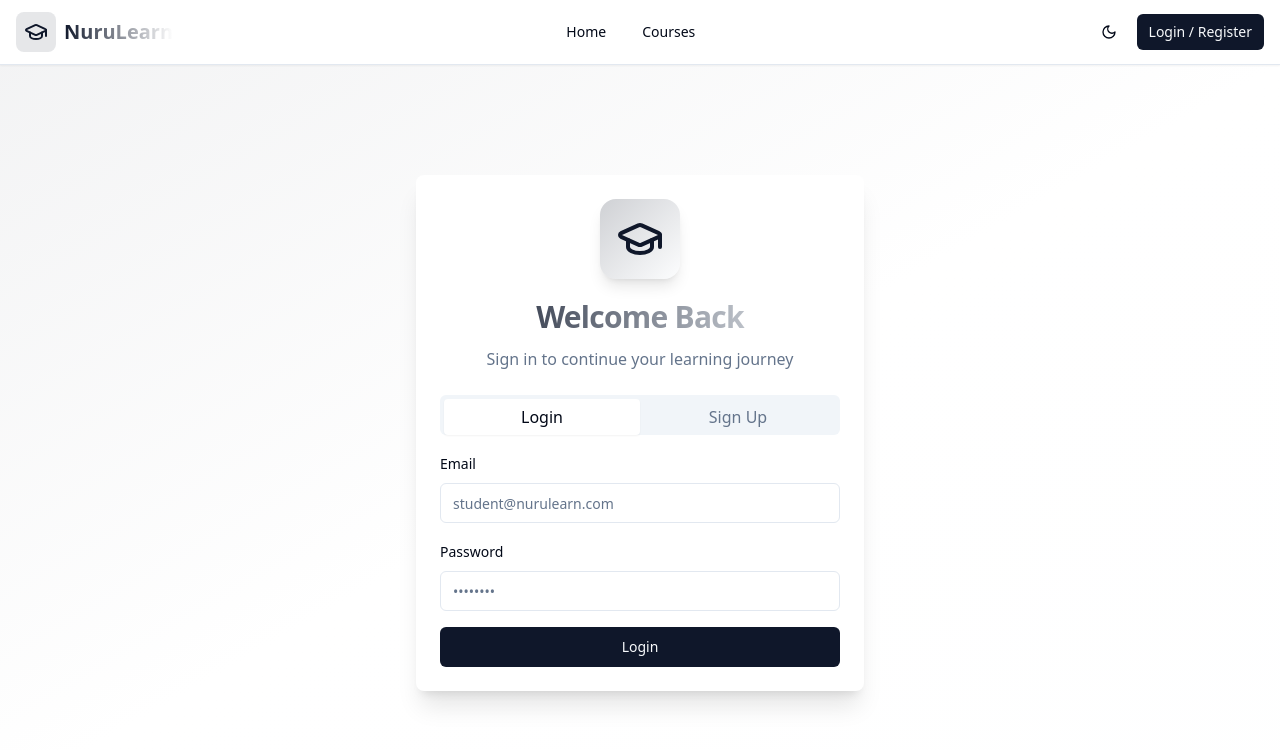
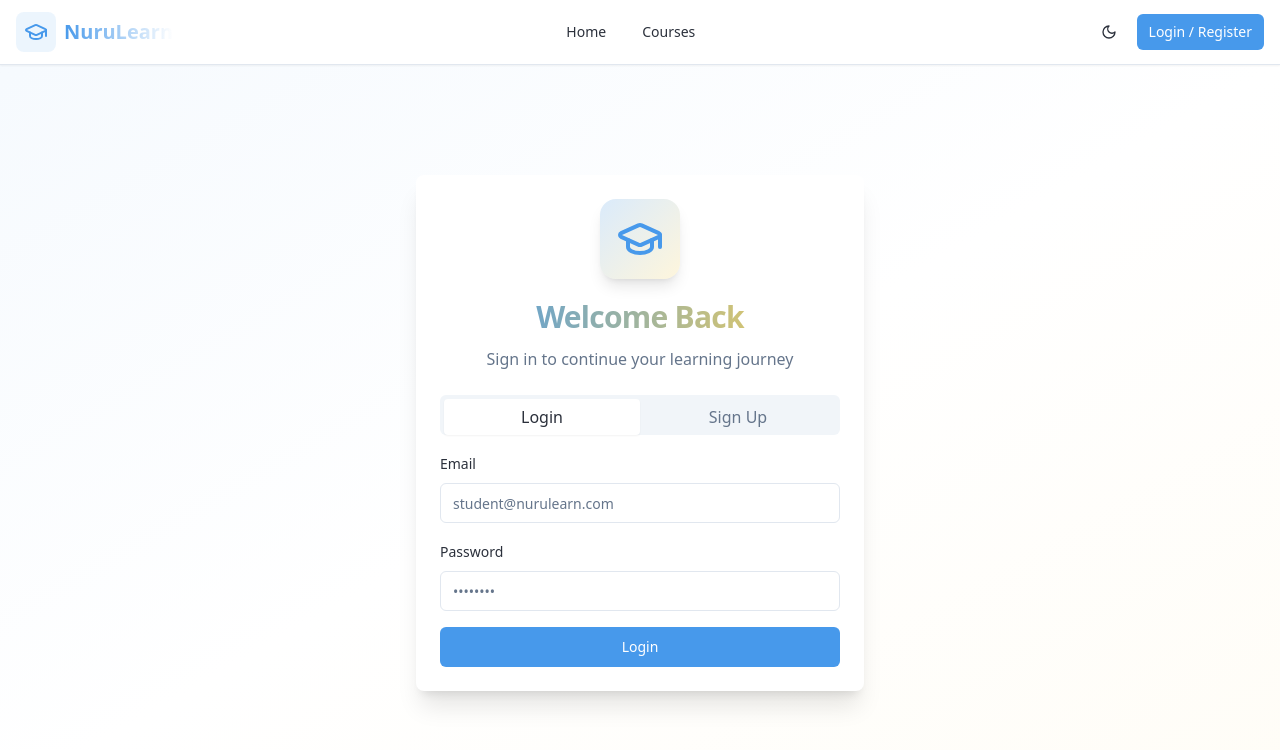
Before and after one commit to iainkuria/nurulearn, a React (Vite) app: page /auth in a window 1280 px wide. Shown: the top 750 px of the page. Built offline with nearby package versions, Linux system fonts and the light colour scheme; the HTML template or start-up script is replaced by a standard one.

Commit message:
Refine branding and pre-launch presentation

```diff
--- a/src/components/Footer.tsx
+++ b/src/components/Footer.tsx
@@ -1,5 +1,5 @@
 import { Link } from "react-router-dom";
-import { GraduationCap, Mail, Phone, MapPin } from "lucide-react";
+import { GraduationCap, Mail, Phone, MapPin, Linkedin, Github } from "lucide-react";
 
 export function Footer() {
   return (
@@ -83,8 +83,39 @@ export function Footer() {
           </div>
         </div>
 
-        <div className="border-t mt-8 pt-8 text-center text-sm text-muted-foreground">
-          <p>&copy; {new Date().getFullYear()} NuruLearn. All rights reserved.</p>
+        <div className="border-t mt-8 pt-8">
+          <div className="flex flex-col md:flex-row items-center justify-between gap-4">
+            <p className="text-sm text-muted-foreground">
+              &copy; 2025 NuruLearn. All rights reserved.
+            </p>
+            <div className="flex items-center gap-4">
+              <a
+                href="https://linkedin.com"
+                target="_blank"
+                rel="noopener noreferrer"
+                className="text-muted-foreground hover:text-primary transition-colors"
+                aria-label="LinkedIn"
+              >
+                <Linkedin className="w-5 h-5" />
+              </a>
+              <a
+                href="https://github.com"
+                target="_blank"
+                rel="noopener noreferrer"
+                className="text-muted-foreground hover:text-primary transition-colors"
+                aria-label="GitHub"
+              >
+                <Github className="w-5 h-5" />
+              </a>
+              <a
+                href="mailto:support@nurulearn.com"
+                className="text-muted-foreground hover:text-primary transition-colors"
+                aria-label="Email"
+              >
+                <Mail className="w-5 h-5" />
+              </a>
+            </div>
+          </div>
         </div>
       </div>
     </footer>
--- a/src/index.css
+++ b/src/index.css
@@ -5,25 +5,25 @@
 @layer base {
   :root {
     --background: 0 0% 100%;
-    --foreground: 222.2 84% 4.9%;
+    --foreground: 220 15% 20%;
     --card: 0 0% 100%;
-    --card-foreground: 222.2 84% 4.9%;
+    --card-foreground: 220 15% 20%;
     --popover: 0 0% 100%;
-    --popover-foreground: 222.2 84% 4.9%;
-    --primary: 221.2 83.2% 53.3%;
-    --primary-light: 217.2 91.2% 59.8%;
-    --primary-foreground: 210 40% 98%;
-    --secondary: 210 40% 96.1%;
-    --secondary-foreground: 222.2 47.4% 11.2%;
-    --muted: 210 40% 96.1%;
-    --muted-foreground: 215.4 16.3% 46.9%;
-    --accent: 210 40% 96.1%;
-    --accent-foreground: 222.2 47.4% 11.2%;
-    --destructive: 0 84.2% 60.2%;
-    --destructive-foreground: 210 40% 98%;
-    --border: 214.3 31.8% 91.4%;
-    --input: 214.3 31.8% 91.4%;
-    --ring: 221.2 83.2% 53.3%;
+    --popover-foreground: 220 15% 20%;
+    --primary: 210 80% 60%;
+    --primary-light: 200 85% 70%;
+    --primary-foreground: 0 0% 100%;
+    --secondary: 45 90% 85%;
+    --secondary-foreground: 220 15% 20%;
+    --muted: 210 40% 96%;
+    --muted-foreground: 215 16% 47%;
+    --accent: 45 95% 65%;
+    --accent-foreground: 220 15% 20%;
+    --destructive: 0 84% 60%;
+    --destructive-foreground: 0 0% 100%;
+    --border: 214 32% 91%;
+    --input: 214 32% 91%;
+    --ring: 210 80% 60%;
     --radius: 0.5rem;
     --chart-1: 12 76% 61%;
     --chart-2: 173 58% 39%;
@@ -33,26 +33,26 @@
   }
 
   .dark {
-    --background: 222.2 84% 4.9%;
+    --background: 220 50% 10%;
     --foreground: 210 40% 98%;
-    --card: 222.2 84% 4.9%;
+    --card: 220 45% 13%;
     --card-foreground: 210 40% 98%;
-    --popover: 222.2 84% 4.9%;
+    --popover: 220 45% 13%;
     --popover-foreground: 210 40% 98%;
-    --primary: 217.2 91.2% 59.8%;
-    --primary-light: 221.2 83.2% 53.3%;
-    --primary-foreground: 222.2 47.4% 11.2%;
-    --secondary: 217.2 32.6% 17.5%;
+    --primary: 210 80% 65%;
+    --primary-light: 200 85% 75%;
+    --primary-foreground: 220 50% 10%;
+    --secondary: 220 30% 20%;
     --secondary-foreground: 210 40% 98%;
-    --muted: 217.2 32.6% 17.5%;
-    --muted-foreground: 215 20.2% 65.1%;
-    --accent: 217.2 32.6% 17.5%;
-    --accent-foreground: 210 40% 98%;
-    --destructive: 0 62.8% 30.6%;
+    --muted: 220 30% 20%;
+    --muted-foreground: 215 20% 65%;
+    --accent: 45 95% 60%;
+    --accent-foreground: 220 50% 10%;
+    --destructive: 0 63% 31%;
     --destructive-foreground: 210 40% 98%;
-    --border: 217.2 32.6% 17.5%;
-    --input: 217.2 32.6% 17.5%;
-    --ring: 224.3 76.3% 48%;
+    --border: 220 30% 20%;
+    --input: 220 30% 20%;
+    --ring: 210 80% 65%;
     --chart-1: 220 70% 50%;
     --chart-2: 160 60% 45%;
     --chart-3: 30 80% 55%;
@@ -160,88 +160,88 @@ All colors MUST be HSL.
 @layer base {
   :root {
     --background: 0 0% 100%;
-    --foreground: 222.2 84% 4.9%;
+    --foreground: 220 15% 20%;
 
     --card: 0 0% 100%;
-    --card-foreground: 222.2 84% 4.9%;
+    --card-foreground: 220 15% 20%;
 
     --popover: 0 0% 100%;
-    --popover-foreground: 222.2 84% 4.9%;
+    --popover-foreground: 220 15% 20%;
 
-    --primary: 222.2 47.4% 11.2%;
-    --primary-foreground: 210 40% 98%;
+    --primary: 210 80% 60%;
+    --primary-foreground: 0 0% 100%;
 
-    --secondary: 210 40% 96.1%;
-    --secondary-foreground: 222.2 47.4% 11.2%;
+    --secondary: 45 90% 85%;
+    --secondary-foreground: 220 15% 20%;
 
-    --muted: 210 40% 96.1%;
-    --muted-foreground: 215.4 16.3% 46.9%;
+    --muted: 210 40% 96%;
+    --muted-foreground: 215 16% 47%;
 
-    --accent: 210 40% 96.1%;
-    --accent-foreground: 222.2 47.4% 11.2%;
+    --accent: 45 95% 65%;
+    --accent-foreground: 220 15% 20%;
 
-    --destructive: 0 84.2% 60.2%;
-    --destructive-foreground: 210 40% 98%;
+    --destructive: 0 84% 60%;
+    --destructive-foreground: 0 0% 100%;
 
-    --border: 214.3 31.8% 91.4%;
-    --input: 214.3 31.8% 91.4%;
-    --ring: 222.2 84% 4.9%;
+    --border: 214 32% 91%;
+    --input: 214 32% 91%;
+    --ring: 210 80% 60%;
 
     --radius: 0.5rem;
 
     --sidebar-background: 0 0% 98%;
 
-    --sidebar-foreground: 240 5.3% 26.1%;
+    --sidebar-foreground: 220 15% 26%;
 
-    --sidebar-primary: 240 5.9% 10%;
+    --sidebar-primary: 210 80% 60%;
 
-    --sidebar-primary-foreground: 0 0% 98%;
+    --sidebar-primary-foreground: 0 0% 100%;
 
-    --sidebar-accent: 240 4.8% 95.9%;
+    --sidebar-accent: 210 40% 96%;
 
-    --sidebar-accent-foreground: 240 5.9% 10%;
+    --sidebar-accent-foreground: 220 15% 20%;
 
-    --sidebar-border: 220 13% 91%;
+    --sidebar-border: 214 32% 91%;
 
-    --sidebar-ring: 217.2 91.2% 59.8%;
+    --sidebar-ring: 210 80% 60%;
   }
 
   .dark {
-    --background: 222.2 84% 4.9%;
+    --background: 220 50% 10%;
     --foreground: 210 40% 98%;
 
-    --card: 222.2 84% 4.9%;
+    --card: 220 45% 13%;
     --card-foreground: 210 40% 98%;
 
-    --popover: 222.2 84% 4.9%;
+    --popover: 220 45% 13%;
     --popover-foreground: 210 40% 98%;
 
-    --primary: 210 40% 98%;
-    --primary-foreground: 222.2 47.4% 11.2%;
+    --primary: 210 80% 65%;
+    --primary-foreground: 220 50% 10%;
 
-    --secondary: 217.2 32.6% 17.5%;
+    --secondary: 220 30% 20%;
     --secondary-foreground: 210 40% 98%;
 
-    --muted: 217.2 32.6% 17.5%;
-    --muted-foreground: 215 20.2% 65.1%;
+    --muted: 220 30% 20%;
+    --muted-foreground: 215 20% 65%;
 
-    --accent: 217.2 32.6% 17.5%;
-    --accent-foreground: 210 40% 98%;
+    --accent: 45 95% 60%;
+    --accent-foreground: 220 50% 10%;
 
-    --destructive: 0 62.8% 30.6%;
+    --destructive: 0 63% 31%;
     --destructive-foreground: 210 40% 98%;
 
-    --border: 217.2 32.6% 17.5%;
-    --input: 217.2 32.6% 17.5%;
-    --ring: 212.7 26.8% 83.9%;
-    --sidebar-background: 240 5.9% 10%;
-    --sidebar-foreground: 240 4.8% 95.9%;
-    --sidebar-primary: 224.3 76.3% 48%;
-    --sidebar-primary-foreground: 0 0% 100%;
-    --sidebar-accent: 240 3.7% 15.9%;
-    --sidebar-accent-foreground: 240 4.8% 95.9%;
-    --sidebar-border: 240 3.7% 15.9%;
-    --sidebar-ring: 217.2 91.2% 59.8%;
+    --border: 220 30% 20%;
+    --input: 220 30% 20%;
+    --ring: 210 80% 65%;
+    --sidebar-background: 220 45% 13%;
+    --sidebar-foreground: 210 40% 98%;
+    --sidebar-primary: 210 80% 65%;
+    --sidebar-primary-foreground: 220 50% 10%;
+    --sidebar-accent: 220 30% 20%;
+    --sidebar-accent-foreground: 210 40% 98%;
+    --sidebar-border: 220 30% 20%;
+    --sidebar-ring: 210 80% 65%;
   }
 }
 
```
Also changed, not shown: src/pages/Index.tsx (+95 -17 lines).
